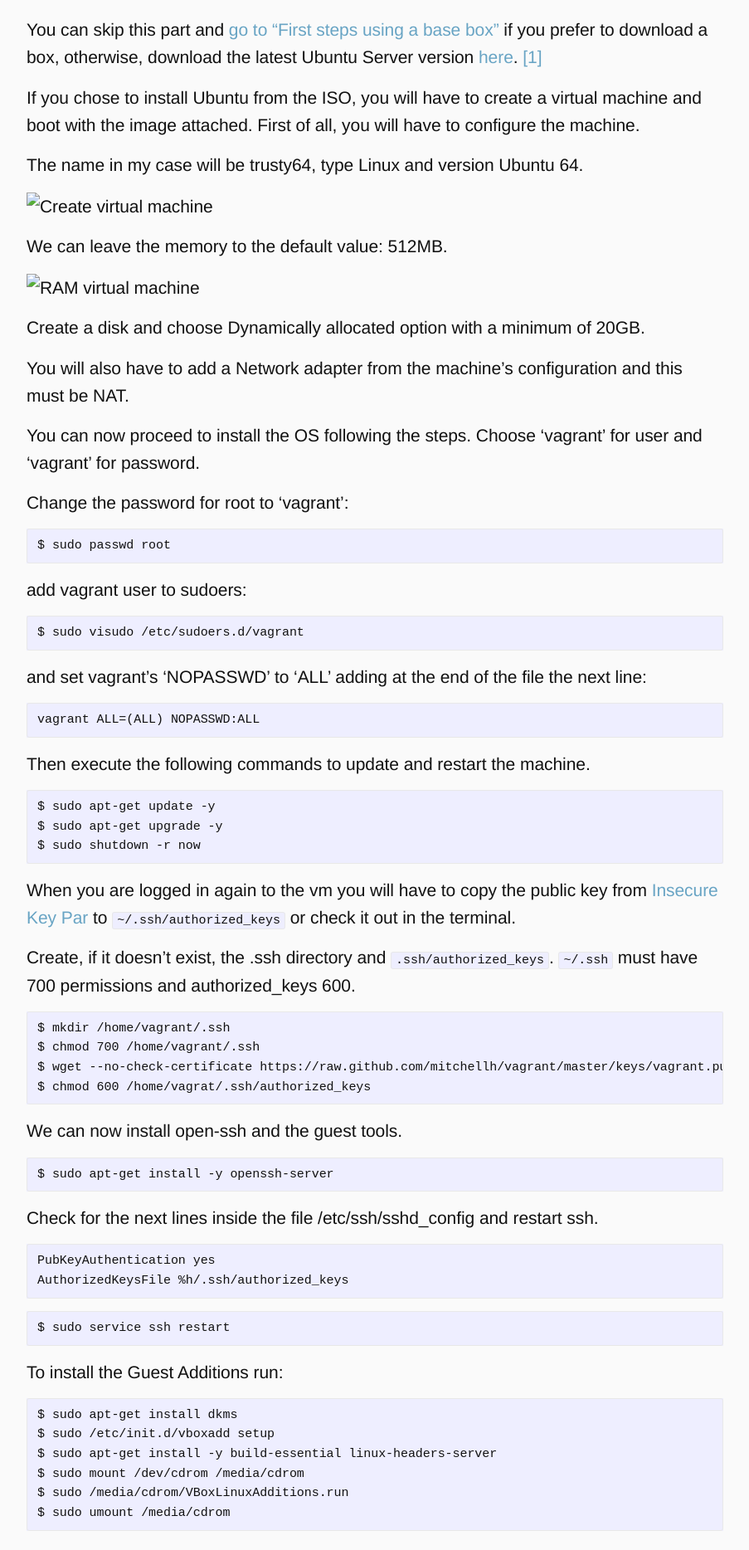
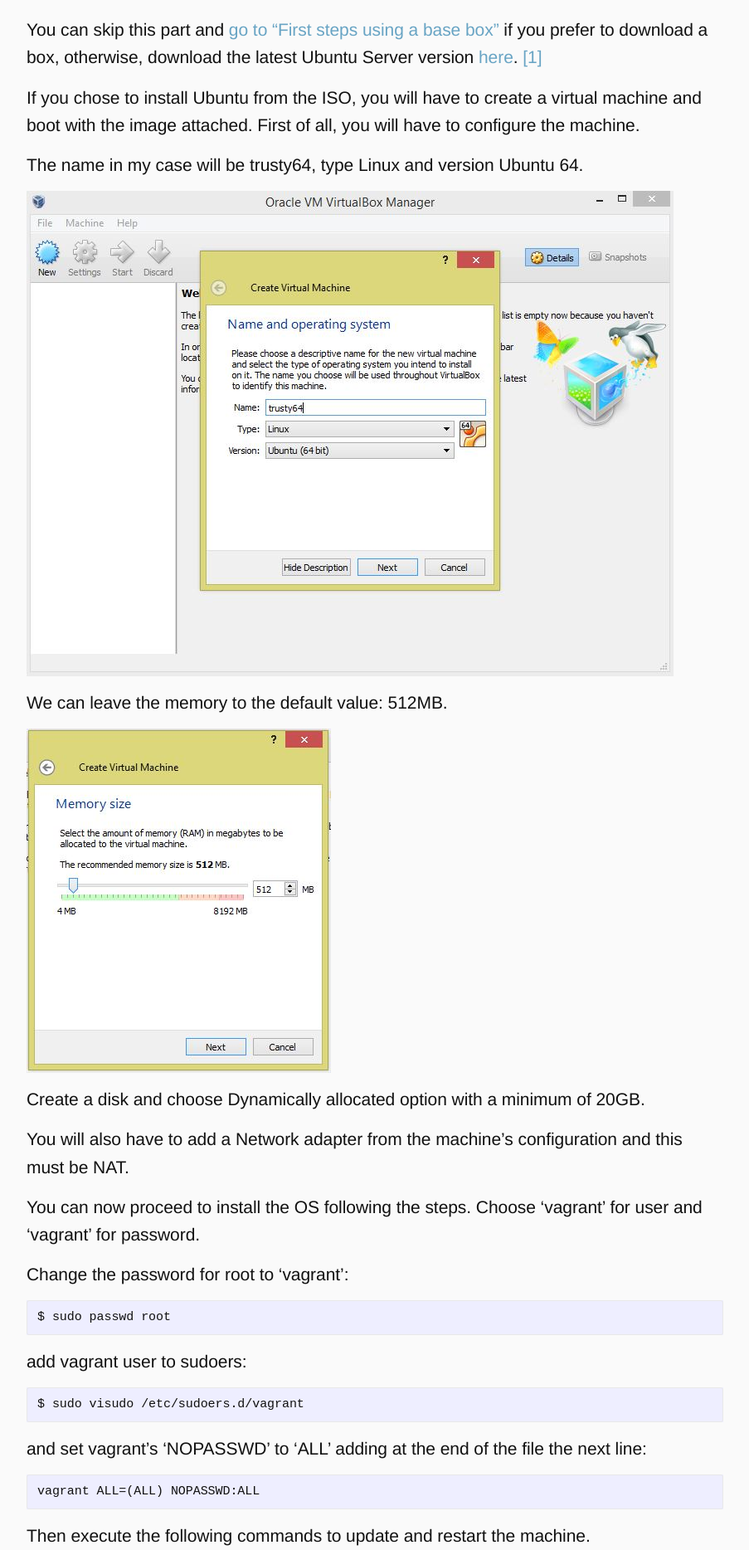
Before and after one commit to mariusavram91/mariusavram, a Jekyll site: the page built from _posts/2015-05-20-vagrant.markdown, in a window 1280 px wide. Shown: the part 1960-3828 px from the top of the page at 83% size, without its empty margins (188-1091 px from the left). Built offline with Jekyll 4.4.1, drawn with Linux system fonts in a browser that asks for light colours; nearby versions of some CDN libraries.

Commit message:
Add missing images for Vagrant post

```diff
--- a/_posts/2015-05-20-vagrant.markdown
+++ b/_posts/2015-05-20-vagrant.markdown
@@ -48,11 +48,11 @@
 
 The name in my case will be trusty64, type Linux and version Ubuntu 64.
 
-![Create virtual machine](http://www.mariusavram.com/static/media/uploads/blog/creating_vm_for_vagrant_box.jpg)
+![Create virtual machine](/assets/posts/creating_vm_for_vagrant_box.jpg)
 
 We can leave the memory to the default value: 512MB.
 
-![RAM virtual machine](http://www.mariusavram.com/static/media/uploads/blog/memory_vm_for_vagrant_box.jpg)
+![RAM virtual machine](/assets/posts/memory_vm_for_vagrant_box.jpg)
 
 Create a disk and choose Dynamically allocated option with a minimum of 20GB.
 
```
Also changed, not shown: assets/posts/creating_vm_for_vagrant_box.jpg (added), assets/posts/memory_vm_for_vagrant_box.jpg (added).
